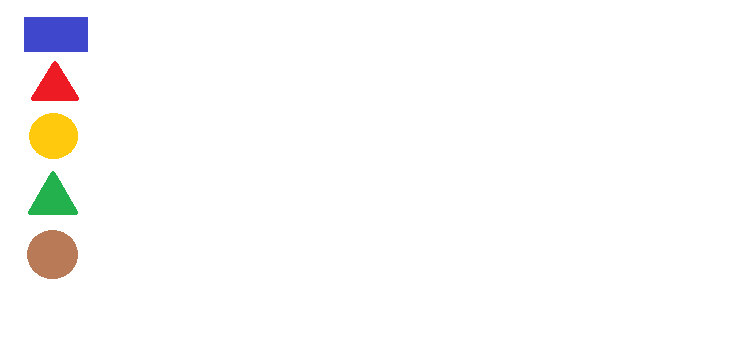
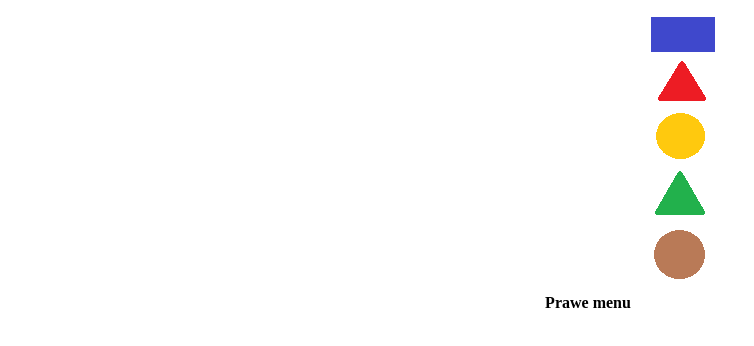
Before and after one commit to titoszek/szkola.github.io, a plain HTML site: page prawe_Dzieninis.html in a window 1280 px wide. Shown: the whole page, without its empty margins (0-754 px from the left). Drawn offline with Linux system fonts and the light colour scheme.

Commit message:
Update prawe_Dzieninis.html

```diff
--- a/prawe_Dzieninis.html
+++ b/prawe_Dzieninis.html
@@ -5,6 +5,7 @@
 			<meta charset="utf-8">
 		</head>
 		<body>
+			<center><b>Prawe menu
 <map id="mapa_dzieninis">
 <area shape="rect" coords="2,3,91,46" href="plik.zip">
 <area shape="rect" coords="2,50,91,95" href="tabela_dzieninis.html" target="obszar_glowny">
```
